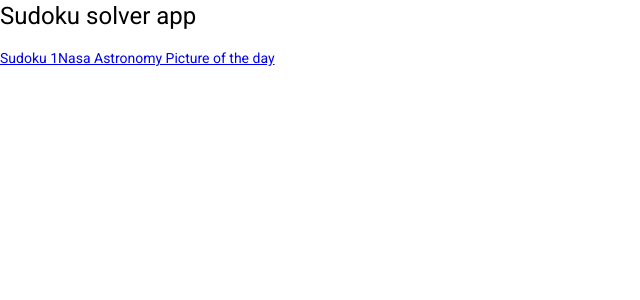
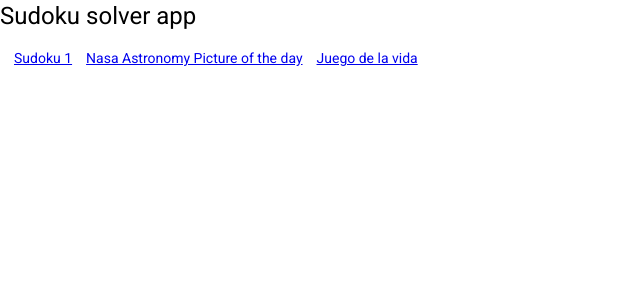
Before and after one commit to ramirorf/angular-sudoku, an Angular app: page / in a window 1280 px wide. Shown: the top 300 px of the page, without its empty margins (0-640 px from the left). Built offline with nearby package versions, Linux system fonts and the light colour scheme.

Commit message:
Juego de la vida (compoenente)

```diff
--- a/src/app/app.component.css
+++ b/src/app/app.component.css
@@ -0,0 +1,4 @@
+
+nav a {
+    margin-left: 1em;
+}
--- a/src/app/app.component.html
+++ b/src/app/app.component.html
@@ -4,6 +4,7 @@
 <nav>
     <a routerLink="/sudoku1">Sudoku 1</a>
     <a routerLink="/nasa-apod">Nasa Astronomy Picture of the day</a>
+    <a routerLink="/juego-vida">Juego de la vida</a>
 </nav>
 
 <router-outlet></router-outlet>
--- a/src/app/app.module.ts
+++ b/src/app/app.module.ts
@@ -11,12 +11,14 @@ import { MatDatepickerModule } from '@angular/material/datepicker';
 import { MatNativeDateModule } from '@angular/material/core';
 import { MatFormFieldModule } from '@angular/material/form-field';
 import { MatInputModule } from '@angular/material/input';
+import { JuegoVidaComponent } from './juego-vida/juego-vida.component';
 
 @NgModule({
   declarations: [
     AppComponent,
     Sudoku1Component,
-    NasaApodComponent
+    NasaApodComponent,
+    JuegoVidaComponent
   ],
   imports: [
     BrowserModule,
--- /dev/null
+++ b/src/app/juego-vida/juego-vida.component.html
@@ -0,0 +1 @@
+<p>juego-vida works!</p>
--- /dev/null
+++ b/src/app/juego-vida/juego-vida.component.ts
@@ -0,0 +1,15 @@
+import { Component, OnInit } from '@angular/core';
+
+@Component({
+  selector: 'app-juego-vida',
+  templateUrl: './juego-vida.component.html',
+  styleUrls: ['./juego-vida.component.css']
+})
+export class JuegoVidaComponent implements OnInit {
+
+  constructor() { }
+
+  ngOnInit(): void {
+  }
+
+}
```
Also changed, not shown: src/app/juego-vida/juego-vida.component.css (added), 1 other file (tests, documents, lock files or other folders).
